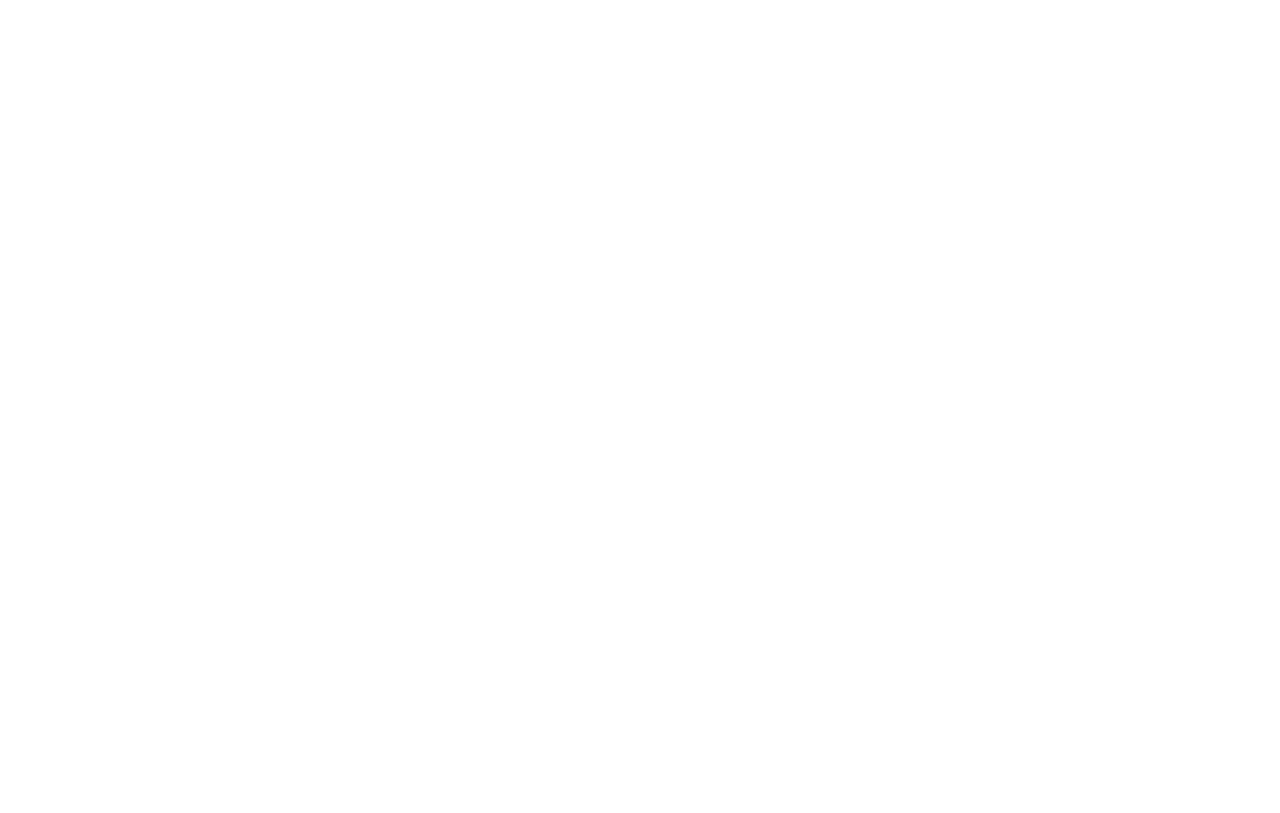
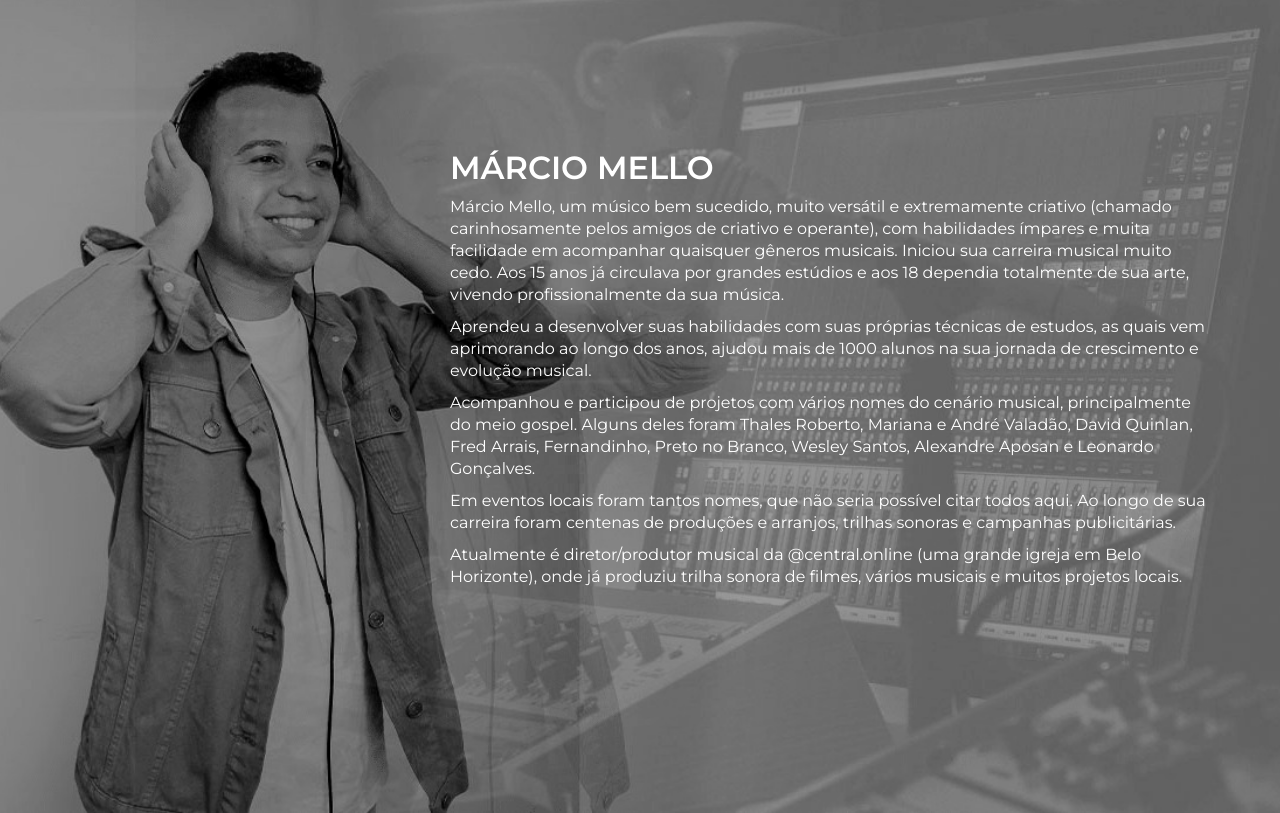
Before and after one commit to leonardobl/landingpage-model01, a React (Create React App) app: page / in a window 1280 px wide. Shown: the part 5020-5833 px from the top of the page. Before the commit the page ends 4933 px from the top, so only its background shows below. Built offline with nearby package versions, Linux system fonts and the light colour scheme.

Commit message:
resposividade da section06

```diff
--- a/src/App.jsx
+++ b/src/App.jsx
@@ -7,6 +7,7 @@
 import Section04 from "./components/Section04";
 import Section05 from "./components/Section05";
 import { Section06 } from "./components/Section06";
+import { Section07 } from "./components/Section07";
 
 function App() {
   return (
@@ -19,6 +20,7 @@
       <Section04 />
       <Section05 />
       <Section06 />
+      <Section07 />
       <GlobalStyle />
     </>
   );
--- /dev/null
+++ b/src/components/Section07/index.jsx
@@ -0,0 +1,23 @@
+import React from 'react'
+import { ContainerStyled, WrapperStyled } from "./styles"
+
+
+export const Section07 = () => {
+  return (
+    <ContainerStyled>
+
+      <WrapperStyled >
+        <div className='div-fake'></div>
+        <div className='div-text'>
+          <h1>MÁRCIO MELLO</h1>
+          <p>Márcio Mello, um músico bem sucedido, muito versátil e extremamente criativo (chamado carinhosamente pelos amigos de criativo e operante), com habilidades ímpares e muita facilidade em acompanhar quaisquer gêneros musicais. Iniciou sua carreira musical muito cedo. Aos 15 anos já circulava por grandes estúdios e aos 18 dependia totalmente de sua arte, vivendo profissionalmente da sua música.</p>
+          <p>  Aprendeu a desenvolver suas habilidades com suas próprias técnicas de estudos, as quais vem aprimorando ao longo dos anos, ajudou mais de 1000 alunos na sua jornada de crescimento e evolução musical.</p>
+          <p>Acompanhou e participou de projetos com vários nomes do cenário musical, principalmente do meio gospel. Alguns deles foram Thales Roberto, Mariana e André Valadão, David Quinlan, Fred Arrais, Fernandinho, Preto no Branco, Wesley Santos, Alexandre Aposan e Leonardo Gonçalves.</p>
+          <p> Em eventos locais foram tantos nomes, que não seria possível citar todos aqui. Ao longo de sua carreira foram centenas de produções e arranjos, trilhas sonoras e campanhas publicitárias.</p>
+          <p>Atualmente é diretor/produtor musical da @central.online (uma grande igreja em Belo Horizonte), onde já produziu trilha sonora de filmes, vários musicais e muitos projetos locais.</p>
+        </div>
+      </WrapperStyled>
+
+    </ContainerStyled>
+    )
+  }
--- /dev/null
+++ b/src/components/Section07/styles/index.jsx
@@ -0,0 +1,96 @@
+import styled from "styled-components";
+import bgcBig from '../../../assets/bgc-invert.jpg'
+import bgcSmall from '../../../assets/bgc-invert-small.jpg'
+
+
+
+export const ContainerStyled = styled.div`
+
+background-repeat: no-repeat;
+min-height: 900px;
+background-color: red;
+padding: 20px;
+
+@media(min-width: 320px){
+  background-size: cover;
+  background-position: center top;
+  background-image: url("${bgcSmall}");
+  display: flex;
+  justify-content: center;
+  flex-direction: column;
+
+}
+
+
+@media(min-width: 769px){
+  justify-content: end;
+}
+
+@media(min-width: 1025px){
+  background-image: url("${bgcBig}");
+  justify-content: center;
+}
+
+
+`;
+
+
+
+export const WrapperStyled = styled.div`
+color: white;
+max-width: 1140px;
+margin: 0 auto;
+
+@media(min-width: 1025px){
+  display: grid;
+  grid-template-columns: 1fr 2fr;
+}
+
+
+
+.div-text{
+
+  h1{
+    font-size: 38px;
+    height: 38px;
+
+
+
+    @media(min-width: 320px){
+      font-size: 24px;
+      text-align: center;
+      margin-top: 10px;
+    }
+
+    @media(min-width: 481px){
+      font-size: 32px;
+    }
+
+    @media(min-width: 1025px){
+      font-size: 32px;
+      text-align: left;
+    }
+
+  }
+
+  p{
+    font-size: 16px;
+    line-height: 22px;
+    margin-top: 10px;
+
+
+    @media(min-width: 320px){
+      font-size: 14px;
+    }
+
+    @media(min-width: 481px){
+      font-size: 16px;
+    }
+
+
+
+  }
+}
+
+
+`;
```
Also changed, not shown: src/assets/bgc-invert-small.jpg (added), src/assets/bgc-invert.jpg (added).
